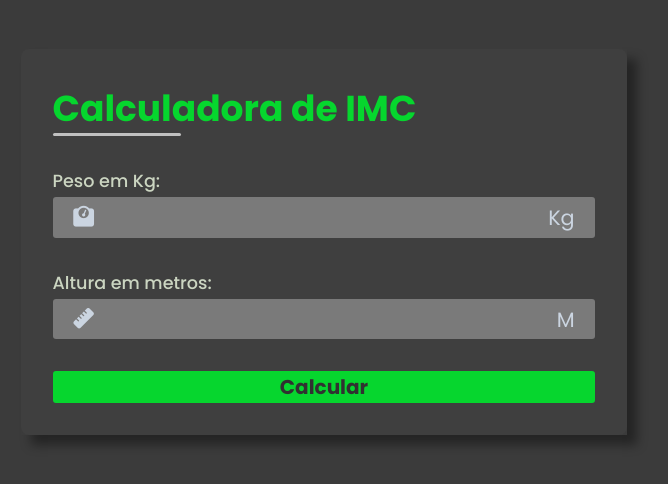
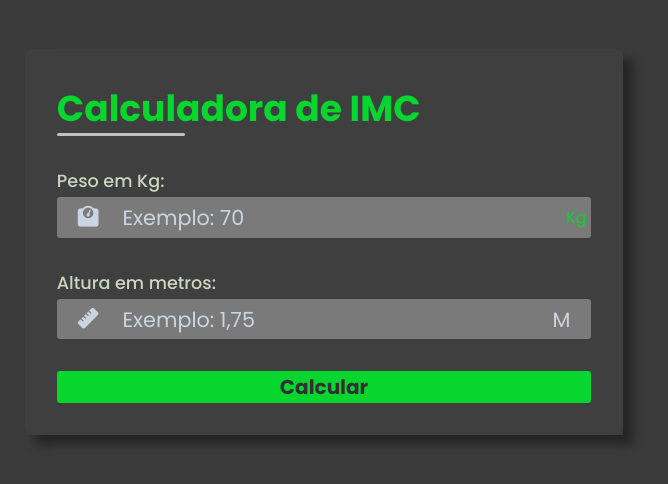
Before and after one commit to WelitonPro/acao-para-emagrecer, a plain HTML site: page index.html in a window 1280 px wide. Shown: the part 158-642 px from the top of the page, without its empty margins (316-984 px from the left). Drawn offline with Linux system fonts and the light colour scheme; files that its build step writes are made by us from their sources.

Commit message:
Update index.html

```diff
--- a/index.html
+++ b/index.html
@@ -5,7 +5,7 @@
     <meta http-equiv="X-UA-Compatible" content="IE=edge">
     <meta name="viewport" content="width=device-width, initial-scale=1.0">
 
-    <link rel="stylesheet" href="style.css">
+    <link rel="stylesheet" href="css/style.css">
 
     <link rel="stylesheet" href="https://cdnjs.cloudflare.com/ajax/libs/font-awesome/6.4.0/css/all.min.css" integrity="sha512-iecdLmaskl7CVkqkXNQ/ZH/XLlvWZOJyj7Yy7tcenmpD1ypASozpmT/E0iPtmFIB46ZmdtAc9eNBvH0H/ZpiBw==" crossorigin="anonymous" referrerpolicy="no-referrer" />
 
@@ -25,9 +25,8 @@
                     </label>
                     <div class="input-field">
                         <i class="fa-solid fa-weight-scale"></i>
-                        <input type="number" id="weight" required>
-                        <span>
-                            Kg
+                        <input type="number" id="weight" placeholder="Exemplo: 70" required>
+                        Kg
                         </span>
                     </div>
                 </div>
@@ -38,7 +37,7 @@
                     </label>
                     <div class="input-field">
                         <i class="fa-solid fa-ruler"></i>
-                        <input type="number" step="0.01" id="height" name="">
+                        <input type="number" placeholder="Exemplo: 1,75" step="0.01" id="height" name="">
                         <span>
                             M
                         </span>
@@ -71,6 +70,6 @@
         </section>
     </main>
 
-    <script src="script.js"></script>
+    <script src="js/script.js"></script>
 </body>
 </html>
```
